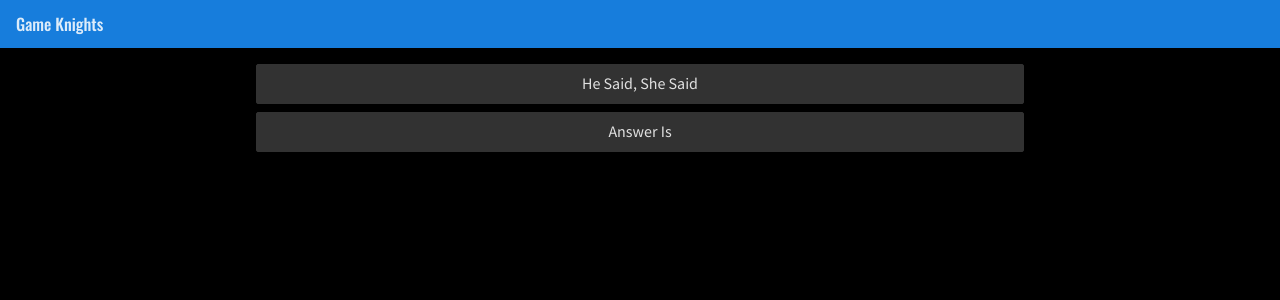
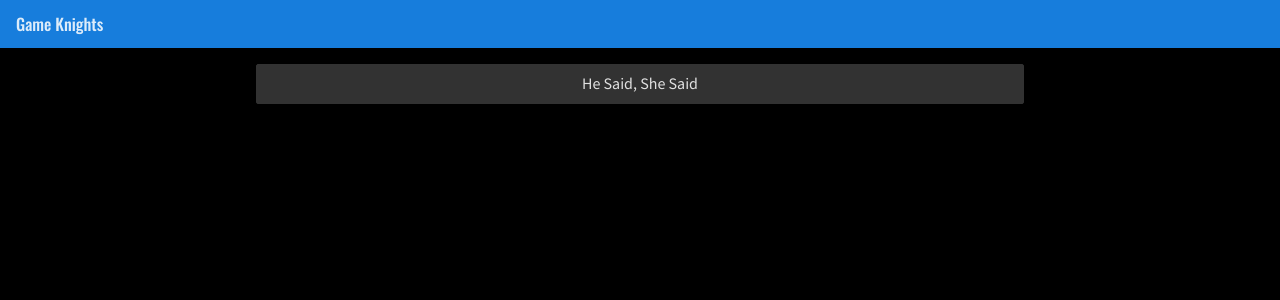
Before and after one commit to 2ndteela/game-knights-react, a React (Create React App) app: page / in a window 1280 px wide. Shown: the top 300 px of the page. Built offline with nearby package versions, Linux system fonts and the light colour scheme.

Commit message:
moving logic into first call hss

```diff
--- a/src/views/Home.js
+++ b/src/views/Home.js
@@ -19,12 +19,12 @@ export default function Home() {
                 size="large"
             >He Said, She Said</Button>
             <div style={{height: '8px'}} />
-            <Button
+            {/* <Button
                 block
                 onClick={() => goToHeSaidSheSaid('ai')}
                 style={{backgroundColor: '#323232', borderColor: '#323232'}}
                 size="large"
-            >Answer Is</Button>
+            >Answer Is</Button> */}
         </div>
     )
 }
--- a/src/views/games/HeSaidSheSaid/HeSaidSheSaidResults.js
+++ b/src/views/games/HeSaidSheSaid/HeSaidSheSaidResults.js
@@ -33,7 +33,6 @@ export default function HsssResults() {
             ],
         }
     )
-    const [ showingNotification, setShowingNotification ] = useState(false)
     const [ startIdx, setStartIdx ] = useState(playerId)
     useEffect(() => {
         async function f() {
@@ -42,18 +41,17 @@ export default function HsssResults() {
         }
 
         f()
-    }, [])
 
-    useEffect(() => {
-        if(!haveSeenNotification && !showingNotification) {
+        if(!haveSeenNotification) {
             notification.open({
                 message: 'Author Tags',
                 description: 'Click on any of the highlighted words to see who the author was! (Also ignore that little "X" and click on this bubble to never see this again.)',
                 onClick: () => writeToLocalStorage('notified', true)
             })
-            setShowingNotification(true)
         }
-    }, [haveSeenNotification, showingNotification])
+    // eslint-disable-next-line react-hooks/exhaustive-deps
+    }, [])
+
 
     const story = useMemo(() => {
         if(!storyData?.players[startIdx]?.responses?.length) {
```
